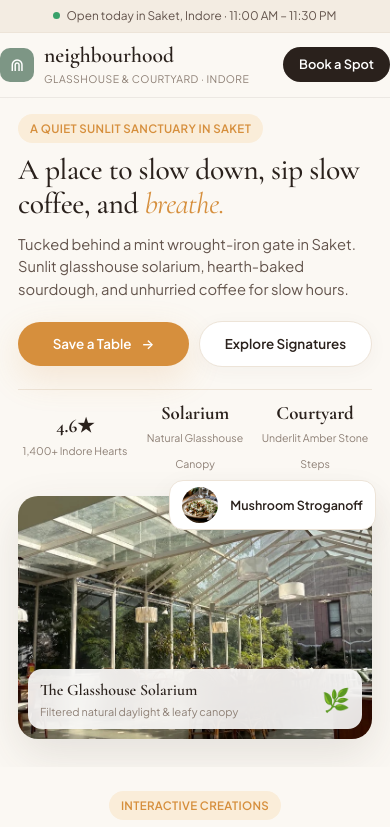
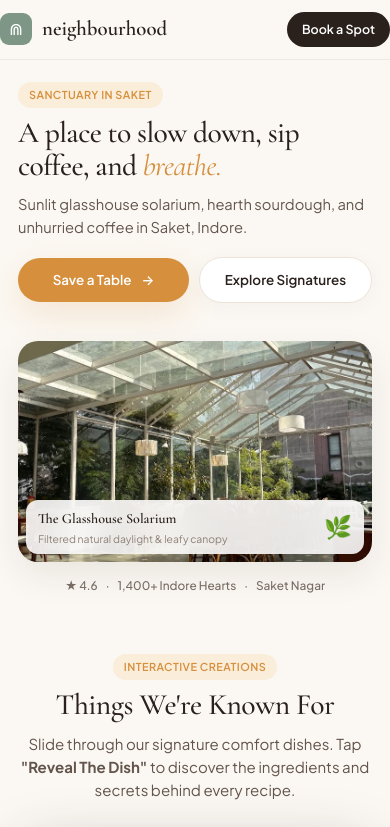
Before and after one commit to xsuryaanshx/the-neighbourhood-cafe, a React (Vite) app: page / in a window 390 px wide. Shown: the top 827 px of the page. Built offline with nearby package versions, Linux system fonts and the light colour scheme; the HTML template or start-up script is replaced by a standard one; a web font is replaced by a local one.

Commit message:
fix(mobile): remove top announcement, stats table and floating badge to achieve airy unclustered hero

```diff
--- a/src/App.jsx
+++ b/src/App.jsx
@@ -132,15 +132,15 @@ export default function App() {
             animate={{ opacity: 1, y: 0 }}
             transition={{ duration: 0.8, ease: [0.16, 1, 0.3, 1] }}
           >
-            <span className="cozy-tag">A quiet sunlit sanctuary in Saket</span>
+            <span className="cozy-tag">Sanctuary in Saket</span>
 
             <h1 className="hero-headline">
               A place to slow down, <br className="desktop-br" />
-              sip slow coffee, and <em>breathe.</em>
+              sip coffee, and <em>breathe.</em>
             </h1>
 
             <p className="hero-description">
-              Tucked behind a mint wrought-iron gate in Saket. Sunlit glasshouse solarium, hearth-baked sourdough, and unhurried coffee for slow hours.
+              Sunlit glasshouse solarium, hearth sourdough, and unhurried coffee in Saket, Indore.
             </p>
 
             <div className="hero-buttons-row">
@@ -199,6 +199,14 @@ export default function App() {
                 </div>
                 <span style={{ fontSize: '1.4rem' }}>🌿</span>
               </div>
+            </div>
+
+            <div className="mobile-rating-pill">
+              <span>★ 4.6</span>
+              <span>·</span>
+              <span>1,400+ Indore Hearts</span>
+              <span>·</span>
+              <span>Saket Nagar</span>
             </div>
 
             {/* Floating Food Accent */}
--- a/src/index.css
+++ b/src/index.css
@@ -432,6 +432,10 @@ img {
 .caption-sub {
   font-size: 0.75rem;
   color: var(--cozy-sand);
+}
+
+.mobile-rating-pill {
+  display: none;
 }
 
 .floating-food-card {
@@ -1649,33 +1653,20 @@ img {
     line-height: 1.55;
   }
 
-  /* 2. Declutter Top Banner: Single clean line on phones */
+  /* 2. Declutter Top: Hide top banner on phones for pure elegance */
   .cozy-top-banner {
-    padding: 6px 0;
-  }
-
-  .banner-inner {
-    justify-content: center;
-  }
-
-  .banner-right {
-    display: none !important; /* Hide secondary links that are already in nav */
-  }
-
-  .banner-left {
-    font-size: 0.74rem;
-    gap: 6px;
-    justify-content: center;
-    text-align: center;
+    display: none !important;
   }
 
   /* 3. Sleek, Compact Mobile Header */
   .cozy-header {
-    background: rgba(251, 248, 243, 0.96);
+    background: rgba(251, 248, 243, 0.94);
+    backdrop-filter: blur(16px);
+    -webkit-backdrop-filter: blur(16px);
   }
 
   .nav-container {
-    padding: 10px 0;
+    padding: 12px 0;
   }
 
   .brand-wrapper {
@@ -1683,64 +1674,64 @@ img {
   }
 
   .brand-icon {
-    width: 34px;
-    height: 34px;
-    font-size: 1.1rem;
-    border-radius: 10px;
+    width: 32px;
+    height: 32px;
+    font-size: 1.05rem;
+    border-radius: 9px;
   }
 
   .brand-name {
-    font-size: 1.35rem;
+    font-size: 1.3rem;
     line-height: 1;
   }
 
   .brand-sub {
-    font-size: 0.65rem;
-    letter-spacing: 0.04em;
-    margin-top: 1px;
+    display: none !important; /* Keep brand line ultra-clean on mobile */
   }
 
   .nav-reserve-btn {
-    padding: 7px 16px;
-    font-size: 0.8rem;
+    padding: 7px 15px;
+    font-size: 0.78rem;
     font-weight: 600;
   }
 
   /* 4. Beautiful, Unclustered Hero */
   .hero-wrapper {
-    padding: 16px 0 28px;
+    padding: 20px 0 32px;
   }
 
   .hero-grid {
     grid-template-columns: 1fr;
-    gap: 20px;
+    gap: 18px;
   }
 
   .cozy-tag {
-    font-size: 0.72rem;
-    padding: 5px 12px;
-    margin-bottom: 10px;
-    letter-spacing: 0.03em;
+    font-size: 0.68rem;
+    padding: 4px 11px;
+    margin-bottom: 8px;
+    letter-spacing: 0.04em;
+    font-weight: 600;
   }
 
   .hero-headline {
     font-size: clamp(1.85rem, 6.8vw, 2.25rem);
     line-height: 1.14;
-    margin-bottom: 12px;
-    letter-spacing: -0.015em;
+    margin-bottom: 10px;
+    letter-spacing: -0.02em;
   }
 
   .hero-description {
     font-size: 0.92rem;
     line-height: 1.55;
-    margin-bottom: 20px;
+    margin-bottom: 18px;
+    color: var(--cozy-mocha);
   }
 
   .hero-buttons-row {
     display: flex;
     flex-direction: row;
     gap: 10px;
-    margin-bottom: 22px;
+    margin-bottom: 20px;
   }
 
   .btn-honey, .btn-linen {
@@ -1753,63 +1744,48 @@ img {
     border-radius: 999px;
   }
 
+  /* Hide stats table on mobile hero so user immediately sees the gorgeous cafe photo */
   .hero-stats-strip {
-    display: grid;
-    grid-template-columns: repeat(3, 1fr);
-    gap: 6px;
-    padding-top: 14px;
-    text-align: center;
-  }
-
-  .stat-unit strong {
-    font-size: 1.18rem;
-  }
-
-  .stat-unit span {
-    font-size: 0.66rem;
-    line-height: 1.2;
-    margin-top: 2px;
+    display: none !important;
   }
 
   .hero-main-photo-frame {
-    aspect-ratio: 16 / 11;
+    aspect-ratio: 16 / 10;
     border-radius: 20px;
+    box-shadow: 0 14px 34px rgba(44, 30, 18, 0.08);
   }
 
   .photo-caption-bubble {
-    bottom: 10px;
-    left: 10px;
-    right: 10px;
-    padding: 8px 12px;
-    border-radius: 14px;
+    bottom: 8px;
+    left: 8px;
+    right: 8px;
+    padding: 7px 12px;
+    border-radius: 12px;
   }
 
   .caption-title {
-    font-size: 1rem;
+    font-size: 0.88rem;
   }
 
   .caption-sub {
-    font-size: 0.68rem;
-  }
-
+    font-size: 0.65rem;
+  }
+
+  /* Hide floating badge that blocks the glasshouse solarium photo */
   .floating-food-card {
-    top: -10px;
-    right: -4px;
-    padding: 6px 12px;
-    border-radius: 14px;
-  }
-
-  .floating-food-thumb {
-    width: 36px;
-    height: 36px;
-  }
-
-  .food-note-name {
-    font-size: 0.78rem;
-  }
-
-  .food-note-desc {
-    display: none;
+    display: none !important;
+  }
+
+  .mobile-rating-pill {
+    display: flex;
+    align-items: center;
+    justify-content: center;
+    gap: 8px;
+    margin-top: 14px;
+    font-size: 0.74rem;
+    font-weight: 500;
+    color: var(--cozy-mocha);
+    opacity: 0.85;
   }
 
   /* 5. Showcase Slider on Mobile */
```
